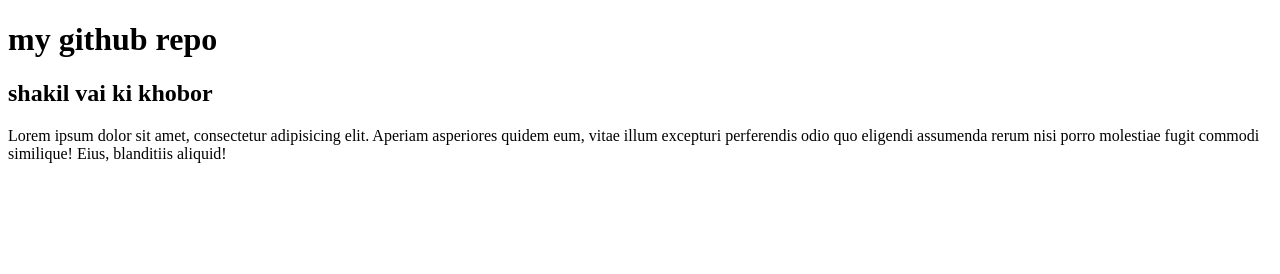
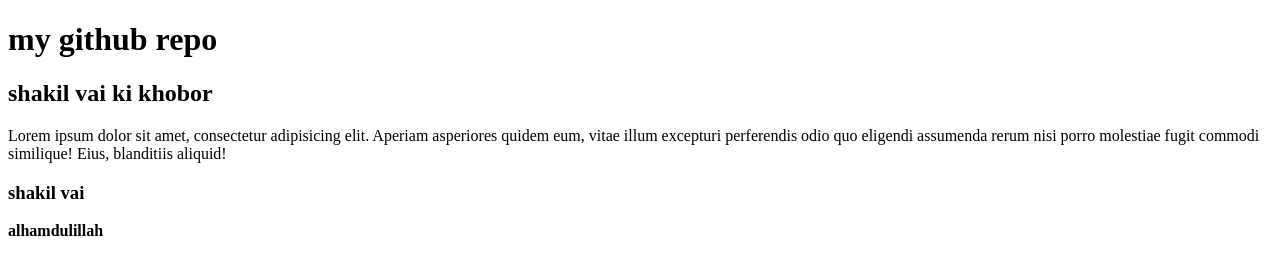
Before and after one commit to Shakil8436/my-githuv-repo, a plain HTML site: page index.html in a window 1280 px wide. Drawn offline with Linux system fonts and the light colour scheme.

Commit message:
h3 added

```diff
--- a/index.html
+++ b/index.html
@@ -14,6 +14,8 @@
   <p>Lorem ipsum dolor sit amet, consectetur adipisicing elit. Aperiam asperiores quidem eum, vitae illum excepturi
     perferendis odio quo eligendi assumenda rerum nisi porro molestiae fugit commodi similique! Eius, blanditiis
     aliquid!</p>
+  <h3>shakil vai </h3>
+  <strong>alhamdulillah</strong>
 </body>
 
 </html>
```
